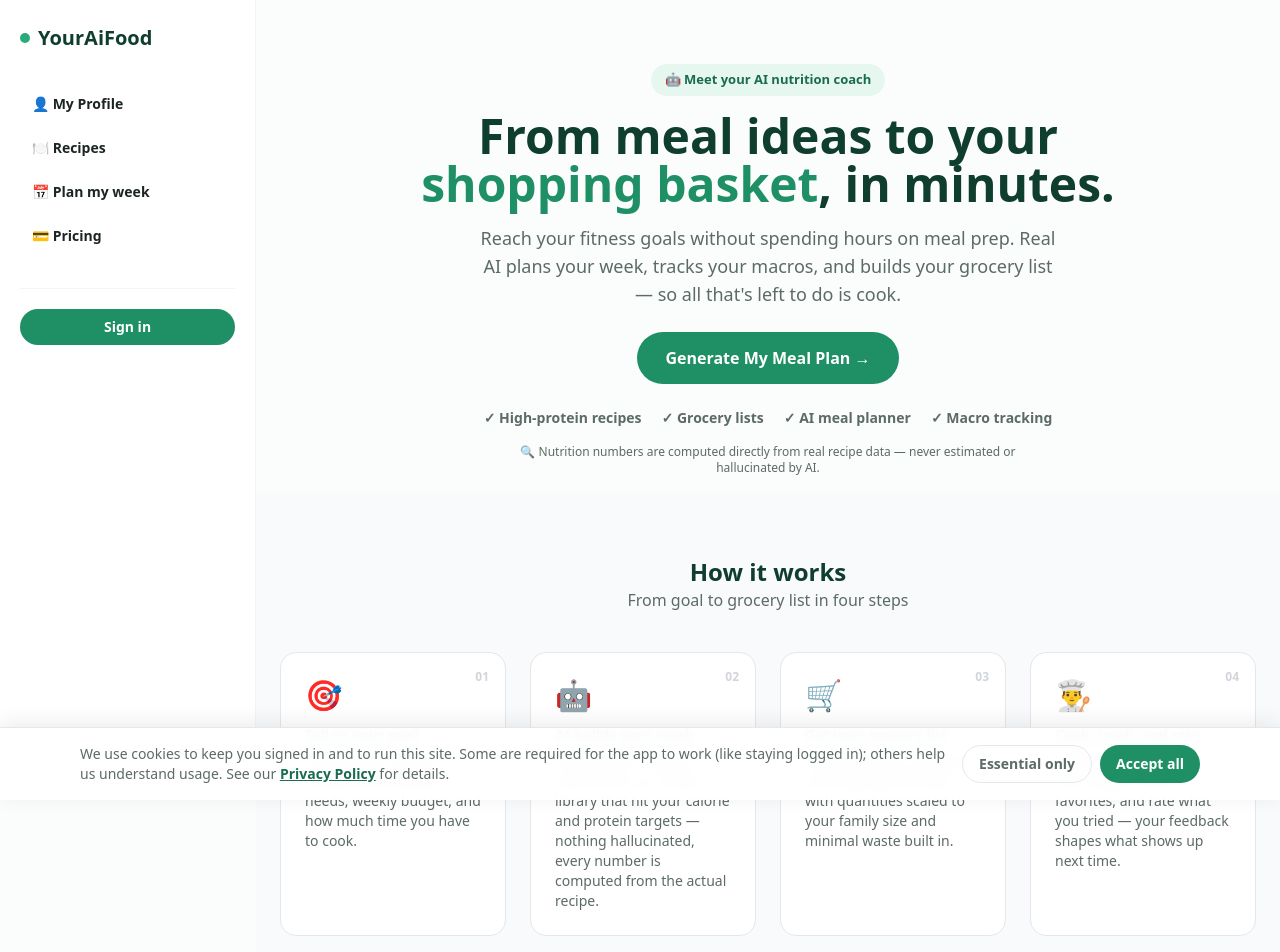
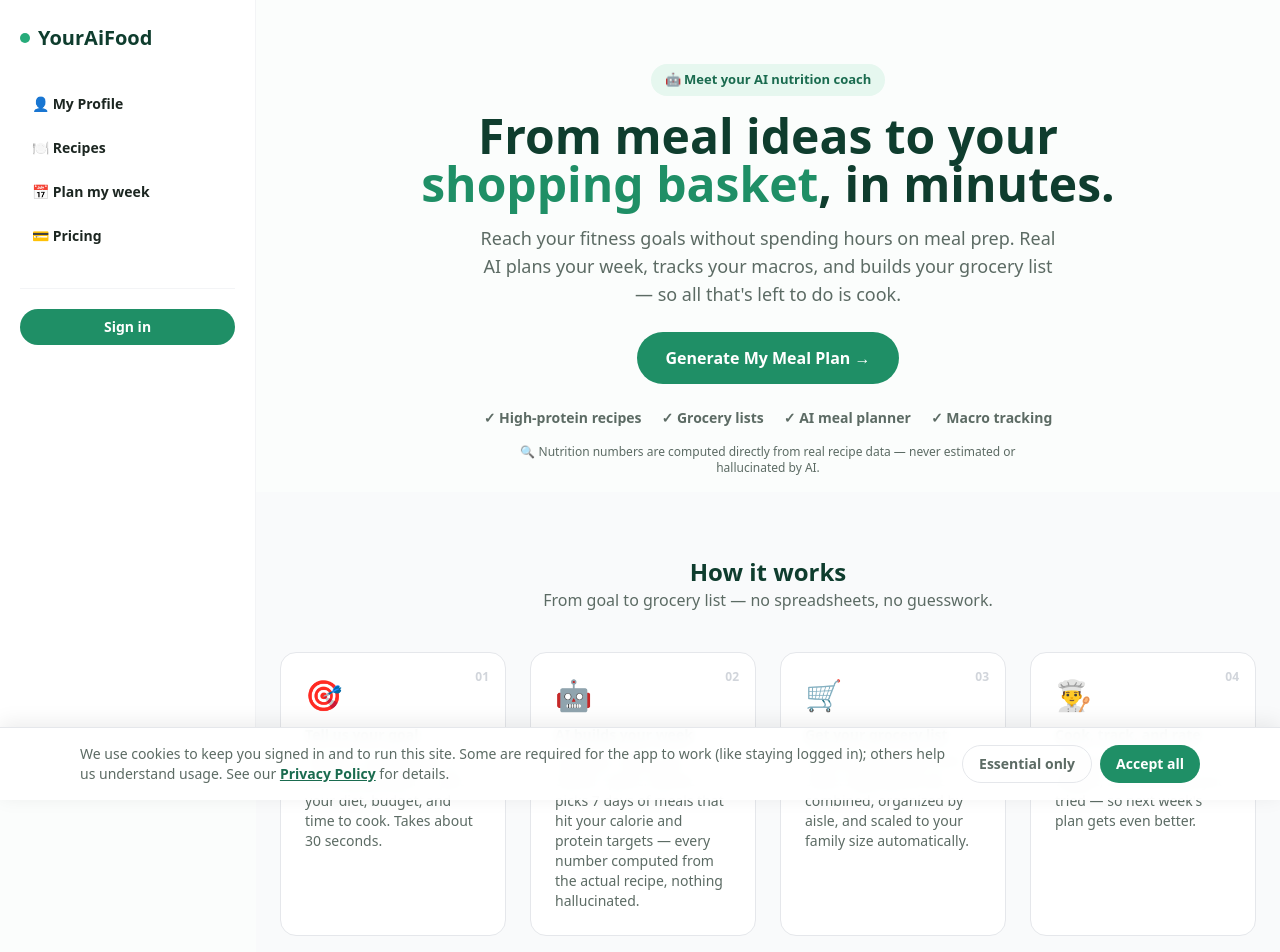
Before and after one commit to usario172332/youraifood-app, a Next.js app in the folder youraifood-app/: page / in a window 1280 px wide. Shown: the top 952 px of the page. Built offline with nearby package versions, Linux system fonts and the light colour scheme; no server answers.

Commit message:
Update HowItWorks.jsx

```diff
--- a/youraifood-app/components/HowItWorks.jsx
+++ b/youraifood-app/components/HowItWorks.jsx
@@ -2,22 +2,22 @@ const STEPS = [
   {
     icon: '🎯',
     title: 'Tell us your goal',
-    text: 'Fitness goal, weight, activity level, dietary needs, weekly budget, and how much time you have to cook.',
+    text: 'Fat loss, muscle gain, or just eating better — plus your diet, budget, and time to cook. Takes about 30 seconds.',
   },
   {
     icon: '🤖',
     title: 'AI builds your week',
-    text: 'Real AI picks 7 days of meals from our recipe library that hit your calorie and protein targets — nothing hallucinated, every number is computed from the actual recipe.',
+    text: 'No more "what\'s for dinner" panic. Real AI picks 7 days of meals that hit your calorie and protein targets — every number computed from the actual recipe, nothing hallucinated.',
   },
   {
     icon: '🛒',
     title: 'Get your grocery list',
-    text: 'Ingredients are combined and organized by aisle, with quantities scaled to your family size and minimal waste built in.',
+    text: 'Skip the extra trip to the store. Ingredients are combined, organized by aisle, and scaled to your family size automatically.',
   },
   {
     icon: '👨‍🍳',
     title: 'Cook, track, and rate',
-    text: 'Follow the recipes, log your weight, save favorites, and rate what you tried — your feedback shapes what shows up next time.',
+    text: 'Follow along, log your weight, and rate what you tried — so next week\'s plan gets even better.',
   },
 ];
 
@@ -26,7 +26,7 @@ export default function HowItWorks() {
     <section className="bg-gray-50 px-6 py-16">
       <div className="mx-auto max-w-[1120px]">
         <h2 className="text-center text-2xl font-extrabold text-green-900">How it works</h2>
-        <p className="mb-10 text-center text-ink-soft">From goal to grocery list in four steps</p>
+        <p className="mb-10 text-center text-ink-soft">From goal to grocery list — no spreadsheets, no guesswork.</p>
         <div className="grid grid-cols-1 gap-6 sm:grid-cols-2 md:grid-cols-4">
           {STEPS.map((s, i) => (
             <div key={s.title} className="relative rounded-2xl border border-gray-200 bg-white p-6">
```
